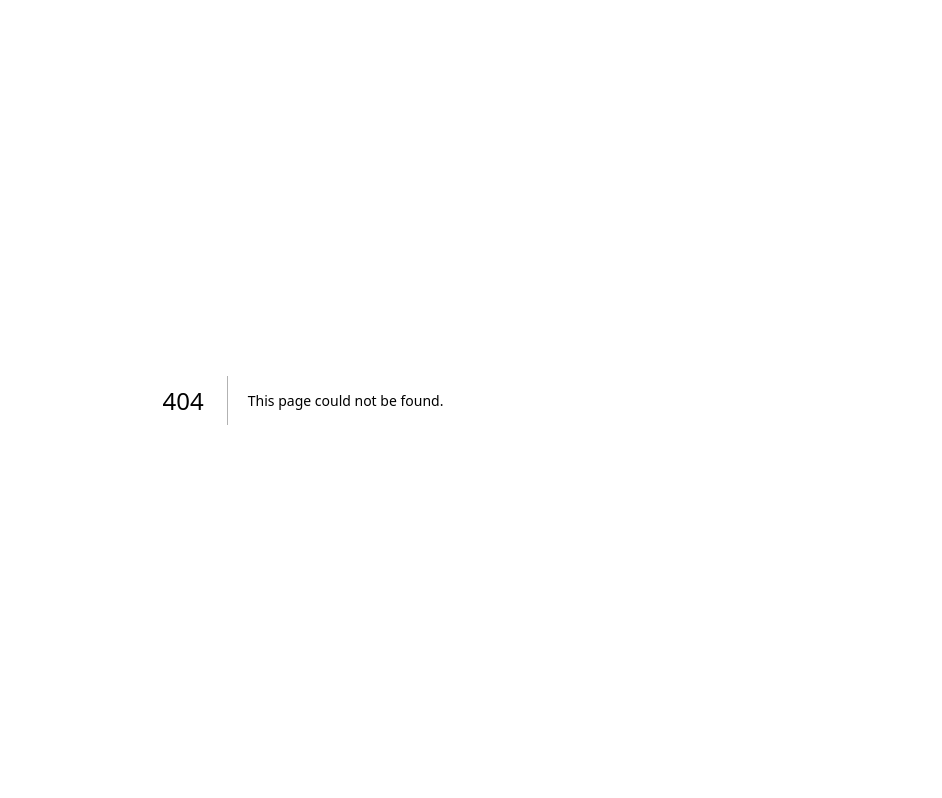
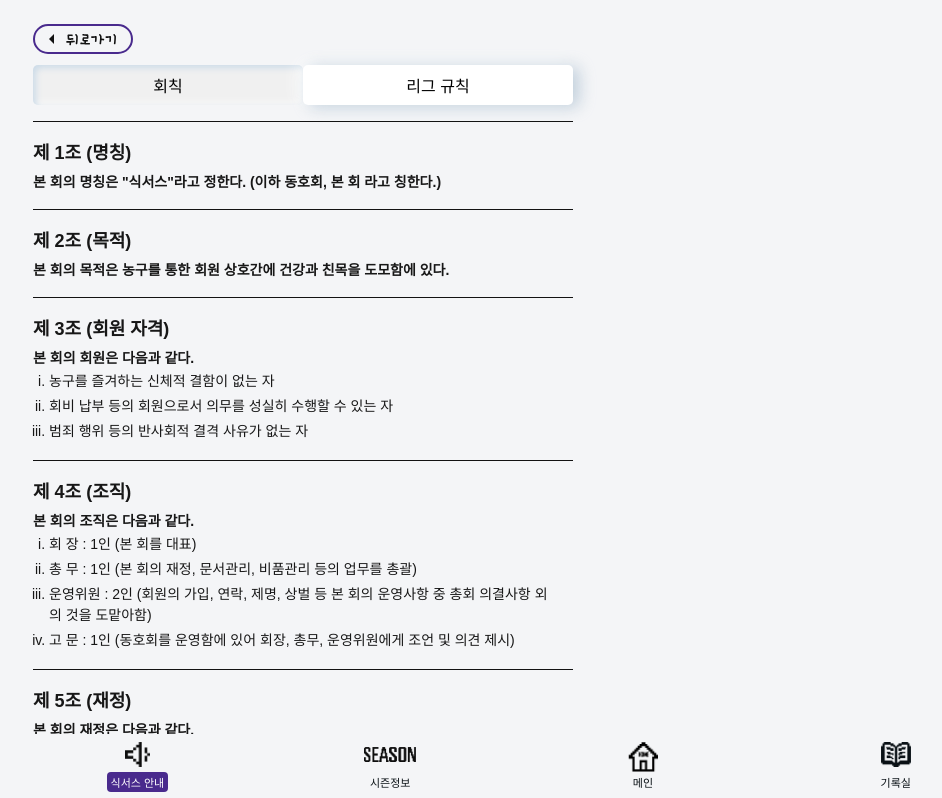
Before and after one commit to TheKany/magazine, a Next.js app: page /Sixers/Information/Rules in a window 1280 px wide. Before the commit this address had no page. Shown: the top 798 px of the page, without its empty margins (337-1279 px from the left). Built offline with nearby package versions, Linux system fonts and the light colour scheme; a web font is replaced by a local one.

Commit message:
안내 페이지 수정

```diff
--- a/app/Sixers/Notice/page.tsx
+++ b/app/Sixers/Information/Notice/page.tsx
@@ -1,6 +1,7 @@
 "use client";
 
 import AccordionBox from "@/components/Accordion";
+import BackBtn from "@/components/_common/Button/BackBtn";
 import Container from "@/components/_common/Element/_Container";
 import React from "react";
 import styled from "styled-components";
@@ -8,6 +9,7 @@ import styled from "styled-components";
 const NoticePage = () => {
   return (
     <Container>
+      <BackBtn />
       <Title>공지사항</Title>
 
       <AccordionBox title="회비 안내">
@@ -25,7 +27,7 @@ export default NoticePage;
 const Title = styled.p`
   font-size: 25px;
   font-weight: 700;
-  padding: 16px 0;
+  padding-bottom: 16px;
 `;
 
 const Text = styled.p`
--- a/app/Sixers/Rules/page.tsx
+++ b/app/Sixers/Information/Rules/page.tsx
@@ -2,6 +2,7 @@
 
 import GroupRule from "@/components/GroupRule";
 import LeagueRule from "@/components/LeagueRule";
+import BackBtn from "@/components/_common/Button/BackBtn";
 import Container from "@/components/_common/Element/_Container";
 import React, { useState } from "react";
 import styled from "styled-components";
@@ -13,6 +14,7 @@ const RulePage = () => {
   };
   return (
     <Container>
+      <BackBtn />
       <ButtonContainer>
         <MenuButton onClick={() => onClickMenu(1)} $active={menu === 1}>
           회칙
--- a/app/Sixers/layout.tsx
+++ b/app/Sixers/layout.tsx
@@ -1,17 +1,17 @@
 import { Children } from "@/Types/types";
-import Navigation from "@/components/Nav/Navigation";
-import Title from "@/components/Title";
+import BottomNav from "@/components/Nav/BottomNav";
+import TopNav from "@/components/Nav/TopNav";
 import Wrapper from "@/components/_common/Element/_Wrapper";
 
 const layout = ({ children }: Children) => {
   return (
     <>
       <Wrapper>
-        <Title />
+        <TopNav />
         {children}
       </Wrapper>
 
-      <Navigation />
+      <BottomNav />
     </>
   );
 };
--- a/app/globals.css
+++ b/app/globals.css
@@ -1,12 +1,12 @@
 :root {
-  --background: #efe6de;
+  --background: #f4f5f7;
   --foreground: #171717;
   --font-noto-sans-kr: "Noto Sans KR", sans-serif;
 }
 
 @media (prefers-color-scheme: dark) {
   :root {
-    --background: #efe6de;
+    --background: #f4f5f7;
     --foreground: #171717;
   }
 }
--- a/components/Nav/Navigation.tsx
+++ b/components/Nav/BottomNav.tsx
@@ -3,9 +3,9 @@
 import { usePathname, useRouter } from "next/navigation";
 import Wrapper from "../_common/Element/_Wrapper";
 import Image from "next/image";
-import { MenuBox, MenuBtn, MenuText, NavContainer } from "./navStyle";
+import { MenuBox, MenuBtn, MenuText, NavContainer } from "./BottomNavStyle";
 
-const Navigation = () => {
+const BottomNav = () => {
   const router = useRouter();
   const pathname = usePathname();
 
@@ -110,4 +110,4 @@ const Navigation = () => {
   );
 };
 
-export default Navigation;
+export default BottomNav;
--- a/components/Nav/navStyle.ts
+++ b/components/Nav/BottomNavStyle.ts
@@ -8,7 +8,7 @@ export const NavContainer = styled.div`
   grid-template-columns: repeat(5, 1fr);
   place-content: center;
   place-items: center;
-  background-color: transparent;
+  background-color: #f4f5f7;
 
   padding: 8px;
 `;
--- /dev/null
+++ b/components/Nav/TopNav.tsx
@@ -0,0 +1,41 @@
+"use client";
+
+import { BASE_IMG_URL } from "@/app/config";
+import Image from "next/image";
+import Link from "next/link";
+import { Container } from "./TopNavStyle";
+import { usePathname } from "next/navigation";
+
+const TopNav = () => {
+  const pathname = usePathname();
+
+  return (
+    <>
+      {!pathname.includes("Information") ? (
+        <Container>
+          <Link href={"/"} style={{ position: "relative" }}>
+            <Image
+              src={`${BASE_IMG_URL}/logo/blackWin.webp`}
+              alt="타이틀"
+              width={120}
+              height={36}
+              priority
+            />
+          </Link>
+
+          <div>
+            <Link href={"/Sixers/Calendar"} style={{ position: "relative" }}>
+              <Image
+                src={"/img/common/nav/nav-calander.webp"}
+                alt="시즌 일정"
+                width={25}
+                height={25}
+              />
+            </Link>
+          </div>
+        </Container>
+      ) : null}
+    </>
+  );
+};
+export default TopNav;
--- /dev/null
+++ b/components/Nav/TopNavStyle.ts
@@ -0,0 +1,9 @@
+import styled from "styled-components";
+
+export const Container = styled.div`
+  width: 100%;
+  display: flex;
+  justify-content: space-between;
+  align-items: center;
+  padding: 24px 16px 16px 16px;
+`;
--- a/components/_common/Button/BackBtn.tsx
+++ b/components/_common/Button/BackBtn.tsx
@@ -1,9 +1,9 @@
 "use client";
 
 import React from "react";
-import Arrowsvg from "../svg/Arrow";
 import styled from "styled-components";
 import { useRouter } from "next/navigation";
+import Image from "next/image";
 
 const BackBtn = () => {
   const router = useRouter();
@@ -12,7 +12,7 @@ const BackBtn = () => {
   };
   return (
     <BackButton onClick={onClickBack}>
-      <Arrowsvg />
+      <Image src={"/back.svg"} alt="뒤로가기" width={100} height={30} />
     </BackButton>
   );
 };
@@ -22,5 +22,5 @@ export default BackBtn;
 const BackButton = styled.button`
   background-color: transparent;
   border: none;
-  transform: rotate(180deg);
+  margin: 8px 0;
 `;
```
Also changed, not shown: app/Sixers/Information/page.tsx (+49 -3 lines), public/back.svg (added).
